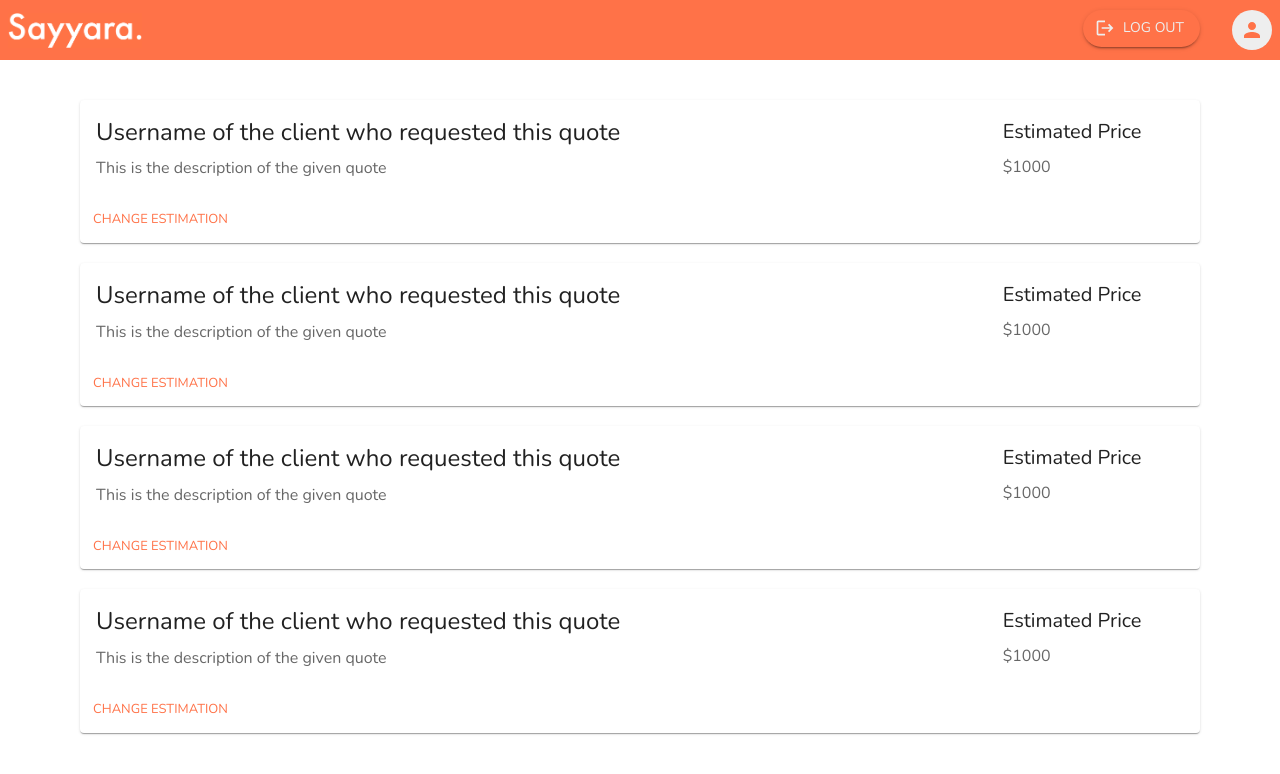
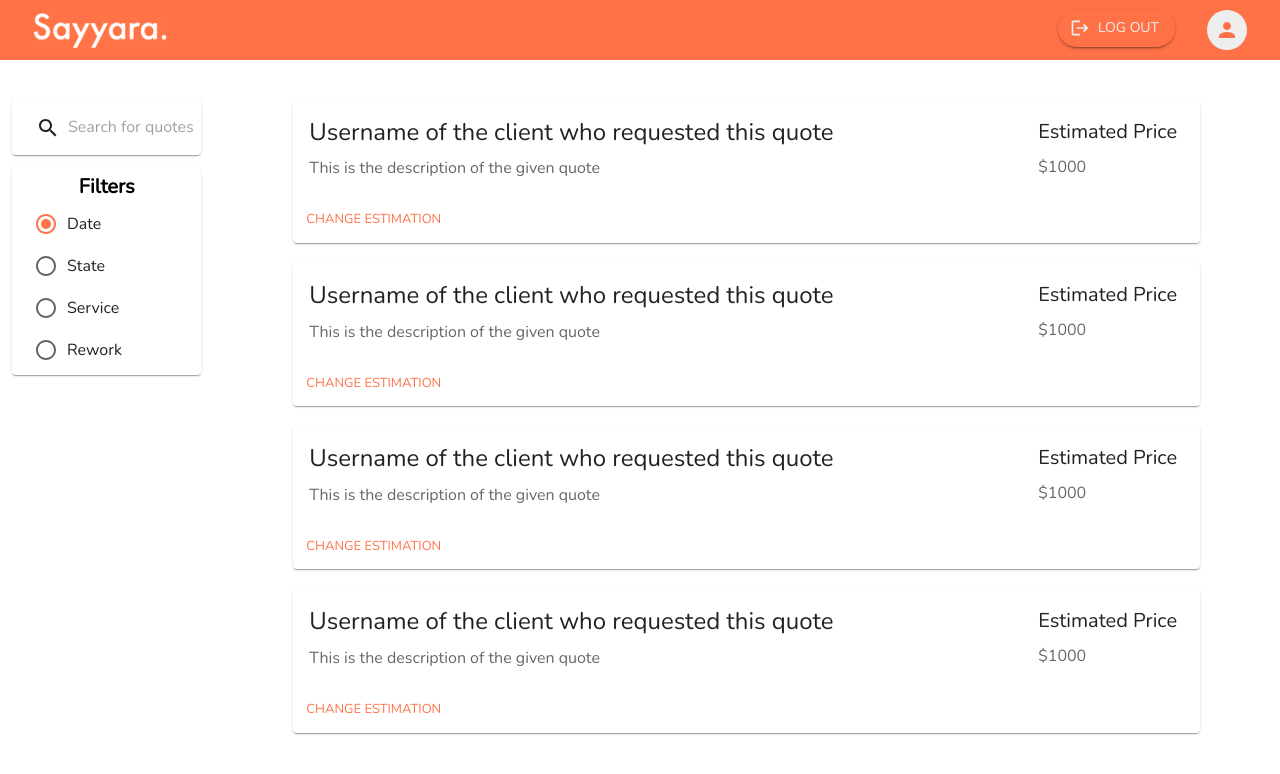
Before and after one commit to csc301-fall-2022/team-project-9-sayyara-t, a React (Create React App) app in the folder client/: page /management in a window 1280 px wide. Shown: the top 774 px of the page. Built offline with nearby package versions, Linux system fonts and the light colour scheme.

Commit message:
Completed the first version of shop landing page

```diff
--- a/client/src/screens/landing/NavigationBar.tsx
+++ b/client/src/screens/landing/NavigationBar.tsx
@@ -5,9 +5,8 @@ import SearchIcon from '@mui/icons-material/Search';
 import InputBase from '@mui/material/InputBase';
 import LocationOnIcon from '@mui/icons-material/LocationOn';
 import LoginIcon from '@mui/icons-material/Login';
-import { Link, useNavigate } from 'react-router-dom';
+import { useNavigate } from 'react-router-dom';
 import { PATHS } from '../../constants';
-import { useState } from 'react';
 import { Person } from '@mui/icons-material';
 
 
--- a/client/src/screens/shop-landing/ShopLanding.tsx
+++ b/client/src/screens/shop-landing/ShopLanding.tsx
@@ -1,13 +1,24 @@
-import React from 'react';
+import React, { useEffect, useState } from 'react';
 import TopNav from '../profile/TopNav';
 import { ShopQuotesList } from './ShopQuotesList';
 
 const LandingPage = () => {
-  const UI_WIDTH = 1600;
+  const UI_WIDTH = window.innerWidth - 50;
+  const [sort, setSort] = useState("date");
+  const [search, setSearch] = useState("null");
+
+  useEffect(() => {
+    const loadData = async () => {
+      const searchTerm = search.length > 0 ? search : "null";
+    };
+
+    loadData();
+  }, [sort, search]);
+
   return (
     <>
       <TopNav height={60} uiWidth={UI_WIDTH}></TopNav>
-      <ShopQuotesList></ShopQuotesList>
+      <ShopQuotesList search={search} setSearch={setSearch} sort={sort} setSort={setSort}></ShopQuotesList>
     </>
   );
 };
--- a/client/src/screens/shop-landing/ShopQuotesList.tsx
+++ b/client/src/screens/shop-landing/ShopQuotesList.tsx
@@ -1,11 +1,132 @@
 import React from 'react';
 import { Quote } from '../../interfaces';
 import { QuoteTile } from './QuoteTile';
-import { Box, Stack } from '@mui/material';
+import { styled, alpha } from '@mui/material/styles';
+import SearchIcon from '@mui/icons-material/Search';
+import FormControlLabel from '@mui/material/FormControlLabel';
+import Radio from '@mui/material/Radio';
+import RadioGroup from '@mui/material/RadioGroup';
+import { Box, Grid, Stack, Typography, Paper, InputBase } from '@mui/material';
 
-export const ShopQuotesList = () => {
+interface ShopQuotesListProps {
+    search: string,
+    setSearch: (_search: string) => void
+    // filter: date, state, service type, rework/non-rework
+    sort: string
+    setSort: (_price: string) => void
+}
+
+const Item = styled(Paper)(({ theme }) => ({
+    backgroundColor: theme.palette.mode === 'dark' ? '#1A2027' : '#fff',
+    ...theme.typography.body2,
+    padding: theme.spacing(1),
+    textAlign: 'center',
+    color: theme.palette.text.primary,
+}));
+
+const Search = styled('div')(({ theme }) => ({
+    position: 'relative',
+    borderRadius: theme.shape.borderRadius,
+    backgroundColor: alpha(theme.palette.common.white, 0.15),
+    '&:hover': {
+      backgroundColor: alpha(theme.palette.common.white, 0.25),
+    },
+    marginRight: theme.spacing(2),
+    marginLeft: 0,
+    width: '100%',
+    [theme.breakpoints.up('sm')]: {
+      marginLeft: theme.spacing(3),
+      width: 'auto',
+    },
+}));
+
+const SearchIconWrapper = styled('div')(({ theme }) => ({
+    padding: theme.spacing(0, 2),
+    height: '100%',
+    position: 'absolute',
+    pointerEvents: 'none',
+    display: 'flex',
+    alignItems: 'center',
+    justifyContent: 'center',
+}));
+
+const StyledInputBase = styled(InputBase)(({ theme }) => ({
+    color: 'inherit',
+    '& .MuiInputBase-input': {
+        padding: theme.spacing(3, 3),
+        paddingLeft: `calc(1em + ${theme.spacing(6)})`,
+        transition: theme.transitions.create('width'),
+        width: '100%',
+        [theme.breakpoints.up('md')]: {
+        width: '80ch',
+        },
+    },
+}));
+
+export const ShopQuotesList = ({ search, setSearch, sort, setSort }: ShopQuotesListProps) => {
+    const handleSearch = (event: React.ChangeEvent<HTMLInputElement>) => {
+        setSearch(event.target.value);
+    };
+
+    const handleChange = (event: React.ChangeEvent<HTMLInputElement>) => {
+        setSort(event.target.value);
+    };
   return (
     <Box>
+        <Grid container>
+            <Grid item xs={2}>
+                <Stack
+                    spacing={3}
+                    sx={{
+                        display: 'flex',
+                        alignItems: 'flex-center',
+                        flexDirection: 'column',
+                        pt: 10,
+                        px: 3
+                    }}
+                >
+                    <Item>
+                        <Search>
+                        <SearchIconWrapper>
+                            <SearchIcon />
+                        </SearchIconWrapper>
+                        <StyledInputBase
+                            placeholder="Search for quotes"
+                            inputProps={{ 'aria-label': 'search' }}
+                            value={(search && search !== "null") ? search : ""}
+                            onChange={handleSearch}
+                        />
+                        </Search>
+                    </Item>
+                    <Item>
+                        <Typography
+                            variant="h6"
+                            component="div"
+                            color="black"
+                            sx={{
+                                fontWeight: 'bold'
+                            }}
+                            >
+                            Filters
+                        </Typography>
+                        <RadioGroup
+                            name='filter'
+                            aria-labelledby='filter-label'
+                            value={sort}
+                            sx={{
+                                px: 5
+                            }}
+                            onChange={handleChange}
+                        >
+                            <FormControlLabel control={<Radio />} label='Date' value='date'/>
+                            <FormControlLabel control={<Radio />} label='State' value='state'/>
+                            <FormControlLabel control={<Radio />} label='Service' value='service'/>
+                            <FormControlLabel control={<Radio />} label='Rework' value='rework'/>
+                        </RadioGroup>
+                    </Item>
+                </Stack>
+            </Grid>
+            <Grid item xs={10}>
                 <Box
                 sx={{
                     flexGrow: 1,
@@ -21,6 +142,9 @@ export const ShopQuotesList = () => {
                         <QuoteTile></QuoteTile>
                     </Stack>
                 </Box>
+            </Grid>
+        </Grid>
+
     </Box>
   );
 };
--- a/client/src/screens/shop/ShopProfile.tsx
+++ b/client/src/screens/shop/ShopProfile.tsx
@@ -7,7 +7,7 @@ import { useShopService } from '../../services/useShopService';
 import { useServiceService } from '../../services/useServiceService';
 
 const ShopProfile = () => {
-  const UI_WIDTH = 1600;
+  const UI_WIDTH = window.innerWidth - 50;
   const params = useParams();
   const shopService = useShopService();
   const serviceService = useServiceService();
```
Lines whose indentation alone changed are shown as unchanged.
